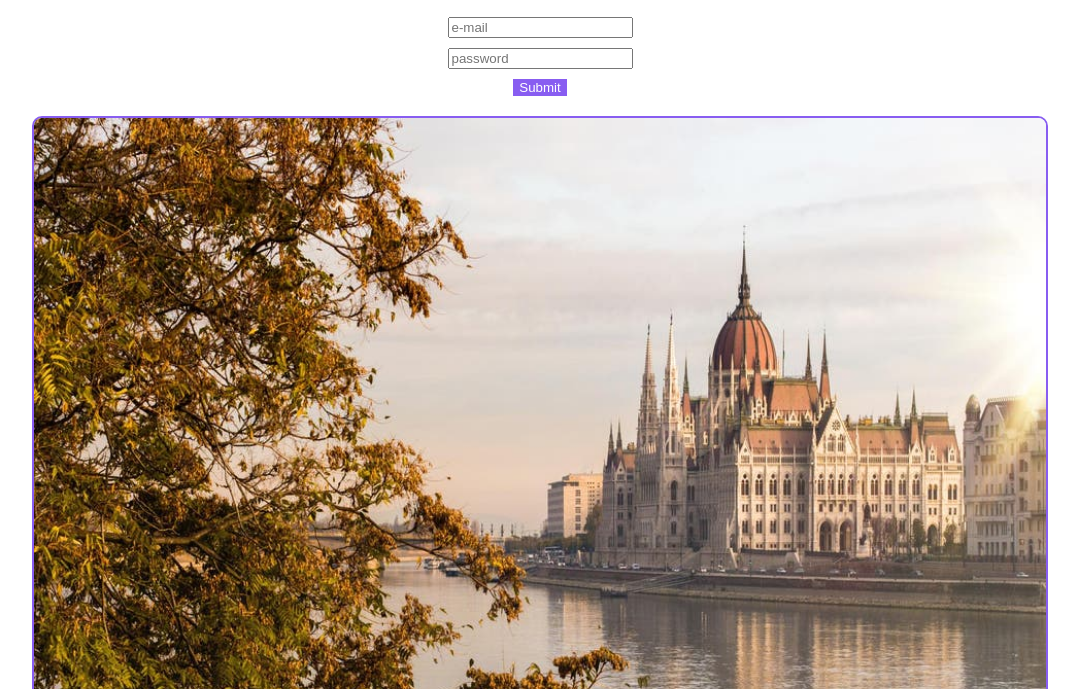
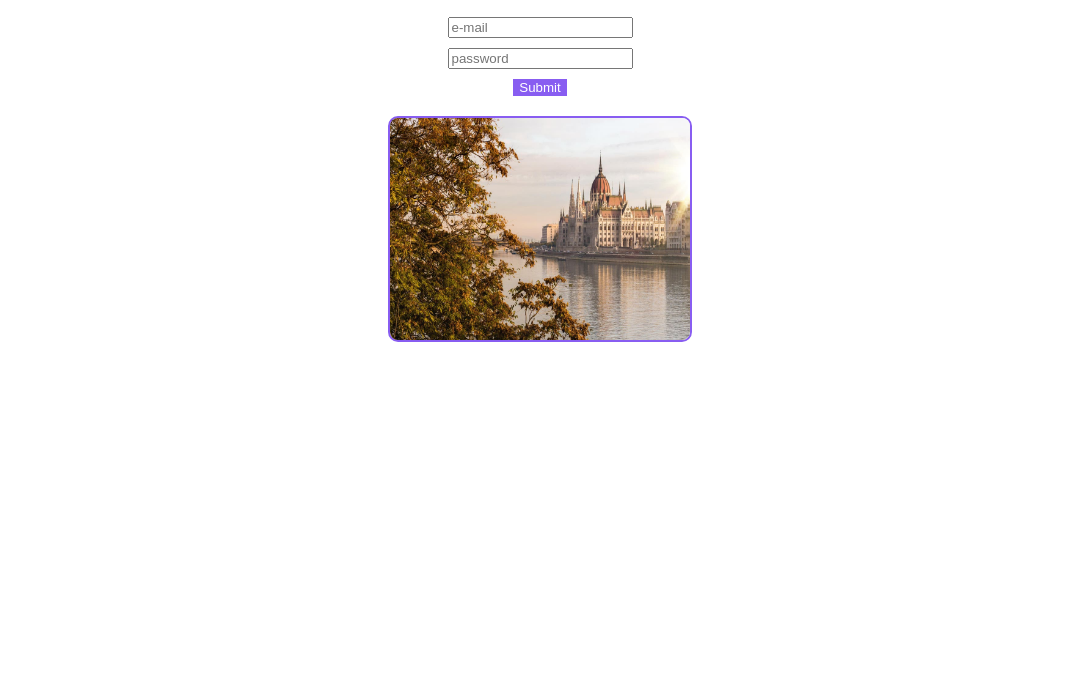
Before and after one commit to Borkabori/first-tri-Hello-World, a plain HTML site: page index.html in a window 1280 px wide. Shown: the part 111-800 px from the top of the page, without its empty margins (100-1179 px from the left). Drawn offline with Linux system fonts and the light colour scheme.

Commit message:
Fitting the width

```diff
--- a/style.css
+++ b/style.css
@@ -22,5 +22,5 @@ input {
   margin-top: 20px;
   border: solid 2px #885df1;
   border-radius: 10px;
-  width: 80%;
+  max-width: 300px;
 }
```
